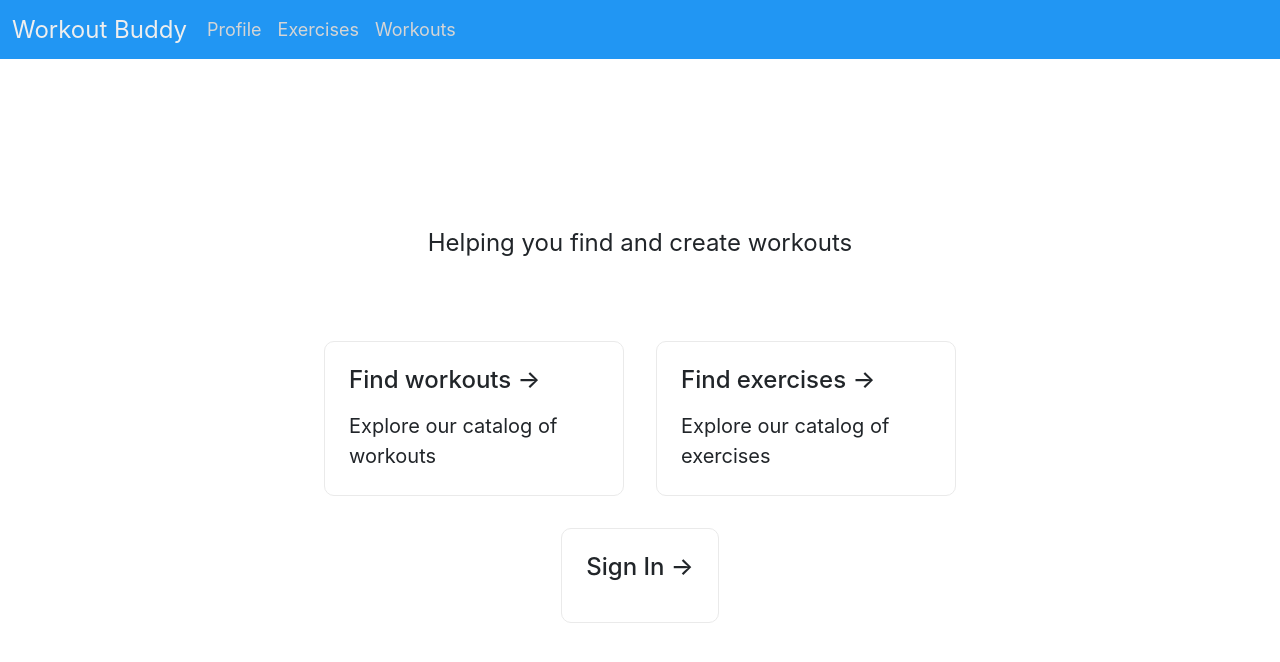
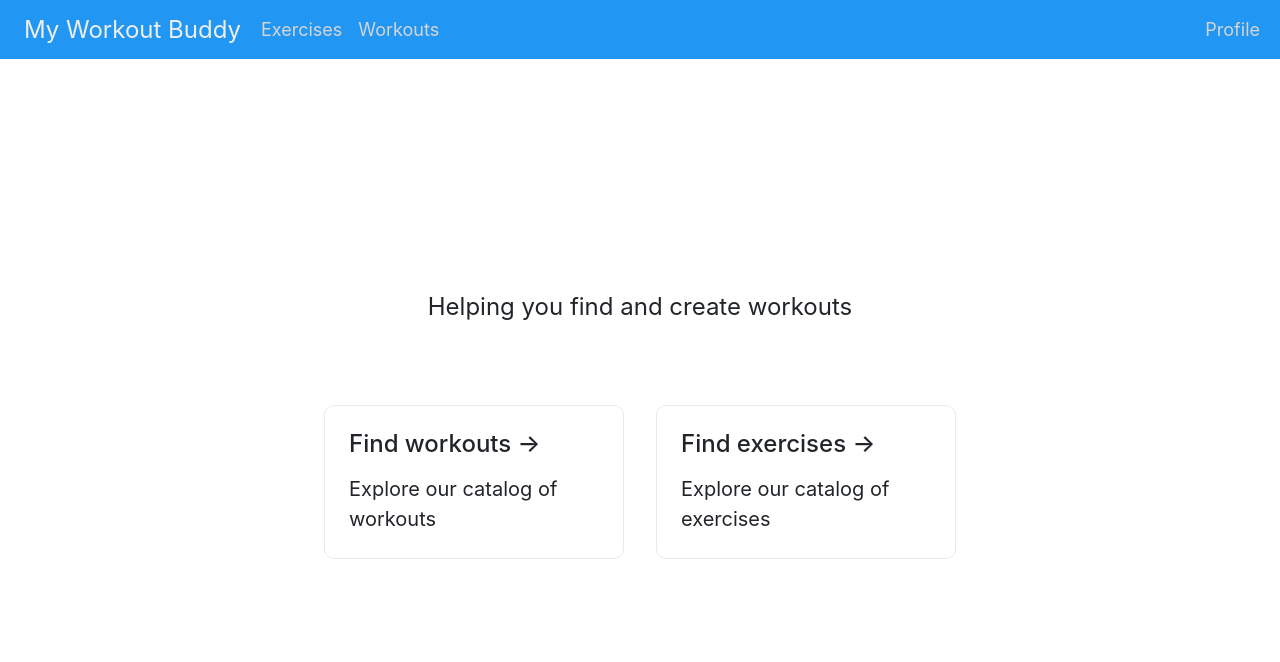
Before and after one commit to samarthkhandelwal/IT-Project, a Next.js app: page / in a window 1280 px wide. Shown: the top 662 px of the page. Built offline with nearby package versions, Linux system fonts and the light colour scheme.

Commit message:
moved sign in to navbar, and refactored code

```diff
--- a/components/Navbar/Navbar.jsx
+++ b/components/Navbar/Navbar.jsx
@@ -1,7 +1,8 @@
 // React
 import React from 'react';
 
-// Bootstrap components
+// Bootstrap Components
+import Container from 'react-bootstrap/Container';
 import Nav from 'react-bootstrap/Nav';
 import Navbar from 'react-bootstrap/Navbar';
 
@@ -9,30 +10,45 @@ import Navbar from 'react-bootstrap/Navbar';
 import Link from 'next/link';
 
 // Custom Components
-// eslint-disable-next-line import/no-named-as-default
-import ProfileView from '../../pages/profile';
+import ProfileView from '../Profile/ProfileView';
+import SignInView from '../Profile/SignInView';
 
 // Styles
 import styles from '../../styles/Navbar.module.css';
 
 export default function TopNavbar() {
+  // TODO: Authentication
+  function profileSignIn(isSignedIn) {
+    if (isSignedIn === true) {
+      return <ProfileView />;
+    }
+    return <SignInView />;
+  }
+
   return (
-    <Navbar className={styles.navbar} fixed="top">
-      <Link href="/" passHref>
-        <Nav.Link className={styles.title}>Workout Buddy</Nav.Link>
-      </Link>
+    <Navbar className={styles.navbar} fixed="top" expand="sm" collapseOnSelect>
+      <Container fluid>
+        <Navbar.Brand className={styles.title} bsPrefix="no-styling">
+          My Workout Buddy
+        </Navbar.Brand>
 
-      <Nav fill className={styles.items}>
-        <Nav.Link className={styles.item}>
-          <ProfileView />
-        </Nav.Link>
+        <Navbar.Toggle aria-controls="responsive-navbar" />
+        <Navbar.Collapse id="responsive-navbar">
+          <Nav className="me-auto">
             <Link href="/exercises" passHref>
               <Nav.Link className={styles.item}>Exercises</Nav.Link>
             </Link>
+
             <Link href="/workouts" passHref>
               <Nav.Link className={styles.item}>Workouts</Nav.Link>
             </Link>
           </Nav>
+
+          <Nav>
+            <Nav.Link className={styles.item}>{profileSignIn(true)}</Nav.Link>
+          </Nav>
+        </Navbar.Collapse>
+      </Container>
     </Navbar>
   );
 }
--- a/pages/profile/index.jsx
+++ b/components/Profile/ProfileView.jsx
@@ -10,14 +10,13 @@ import Offcanvas from 'react-bootstrap/Offcanvas';
 import Link from 'next/link';
 
 // Custom Components
-import SettingsView from './settings';
+import SettingsView from './SettingsView';
 
 // Styles
 import styles from '../../styles/Profile.module.css';
 
 export default function ProfileView() {
   const [show, setShow] = useState(false);
-
   const handleClose = () => setShow(false);
   const handleShow = () => setShow(true);
 
@@ -29,6 +28,7 @@ export default function ProfileView() {
         <Offcanvas.Header closeButton>
           <Offcanvas.Title>Profile</Offcanvas.Title>
         </Offcanvas.Header>
+
         <Offcanvas.Body>
           <div className={styles.container}>
             <main className={styles.main}>
--- a/pages/profile/signin.jsx
+++ b/components/Profile/SignInView.jsx
@@ -12,17 +12,12 @@ import styles from '../../styles/Settings.module.css';
 
 export default function SignInView() {
   const [show, setShow] = useState(false);
-
   const handleClose = () => setShow(false);
   const handleShow = () => setShow(true);
 
   return (
     <>
-      <Nav onClick={handleShow}>
-        <div>
-          <h2>Sign In &rarr;</h2>
-        </div>
-      </Nav>
+      <Nav onClick={handleShow}>Sign in</Nav>
 
       <Offcanvas show={show} onHide={handleClose}>
         <Offcanvas.Header closeButton>
--- a/pages/index.jsx
+++ b/pages/index.jsx
@@ -1,8 +1,5 @@
 // React
 import React from 'react';
-
-// Bootstrap Components
-import Nav from 'react-bootstrap/Nav';
 
 // Next Components
 import Head from 'next/head';
@@ -10,7 +7,6 @@ import Link from 'next/link';
 
 // Custom Components
 import TopNavbar from '../components/Navbar/Navbar';
-import SignInView from './profile/signin';
 
 // Styles
 import styles from '../styles/Home.module.css';
@@ -48,10 +44,6 @@ export default function Home() {
                 <p>Explore our catalog of exercises</p>
               </div>
             </Link>
-
-            <Nav.Link className={styles.card}>
-              <SignInView />
-            </Nav.Link>
           </div>
         </main>
       </div>
--- a/styles/Navbar.module.css
+++ b/styles/Navbar.module.css
@@ -4,10 +4,8 @@
 
 .title {
   font-size: x-large;
-  text-align: center;
   color: #eeeeee;
-  padding-left: 12px;
-  padding-right: 12px;
+  padding: 0 12px;
 }
 
 .items {
@@ -29,12 +27,6 @@
     font-size: x-large;
   }
 
-  .title {
-    visibility: collapse;
-    padding-left: 0px;
-    padding-right: 0px;
-  }
-
   .items {
     margin: auto;
     gap: 5vh;
```
Also changed, not shown: components/Profile/SettingsView.jsx (renamed from pages/profile/settings.jsx), 1 other file (tests, documents, lock files or other folders). Lines whose indentation alone changed are shown as unchanged.
